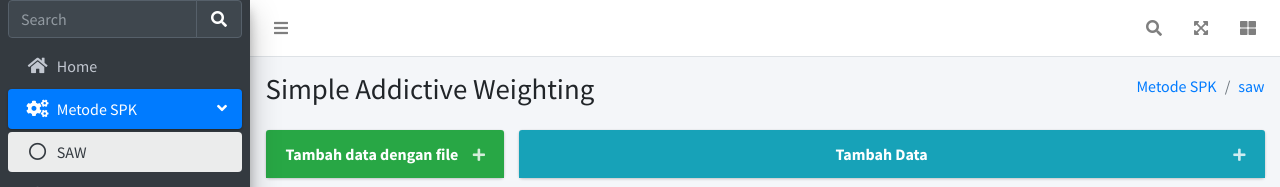
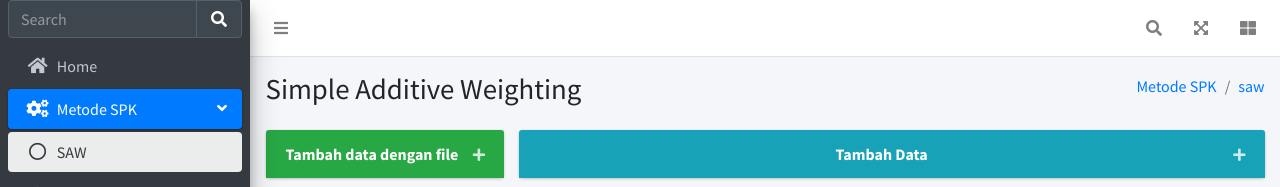
Before and after one commit to hansdevv/Flask-SPK-Pemilihan_smartphone, a Flask app: page /metodesaw in a window 1280 px wide. Shown: the top 187 px of the page. Run offline with Flask 2, Linux system fonts and the light colour scheme; data that the repository does not hold is empty; some libraries are stand-ins or nearby versions.

Commit message:
update kepanjangan saw

```diff
--- a/templates/metode-spk-saw.html
+++ b/templates/metode-spk-saw.html
@@ -8,7 +8,7 @@
       <div class="container-fluid">
         <div class="row mb-2">
           <div class="col-sm-6">
-            <h1 class="m-0">Simple Addictive Weighting</h1>
+            <h1 class="m-0">Simple Additive Weighting</h1>
           </div><!-- /.col -->
           <div class="col-sm-6">
             <ol class="breadcrumb float-sm-right">
```
